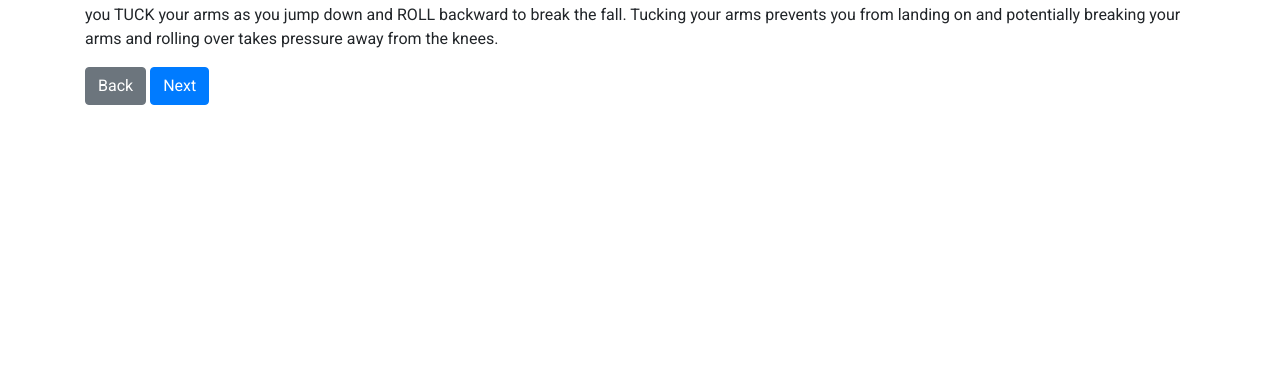
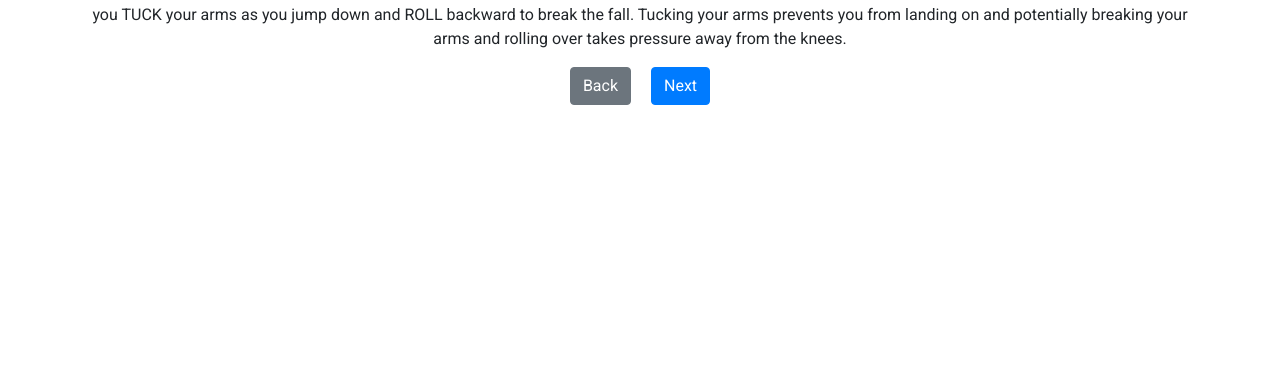
Before and after one commit to vanessazhangyq/rockclimbing101, a Flask app: page /safety/1 in a window 1280 px wide. Shown: the part 433-800 px from the top of the page. Run offline with Flask 3, Linux system fonts and the light colour scheme; some libraries are stand-ins or nearby versions.

Commit message:
format update

```diff
--- a/static/main.css
+++ b/static/main.css
@@ -21,6 +21,38 @@ body {
 .home-details {
     color: grey;
     text-align: center;
+}
+
+.safety-lesson {
+    display: flex;
+    flex-direction: column;
+    align-items: center;
+    text-align: center;
+}
+
+.lesson-title, .lesson-text, .quiz-section {
+    width: 100%;
+}
+
+/* Additional styles for the quiz form and navigation buttons */
+.quiz-form {
+    display: flex;
+    flex-direction: column;
+    align-items: center;
+}
+
+.quiz-form button, .navigation-buttons a {
+    margin-top: 10px; /* Space above the buttons */
+}
+
+.navigation-buttons {
+    display: flex;
+    justify-content: center;
+    width: 100%;
+}
+
+.navigation-buttons a {
+    margin: 0 10px; /* Spacing between buttons */
 }
 
 .draggable-items {
--- a/templates/home.html
+++ b/templates/home.html
@@ -8,7 +8,7 @@
         <img class="home-icon mx-auto d-block" src="https://cdn4.iconfinder.com/data/icons/sport-and-games-with-alphabet-r-part-2-of-3/337/sport-r-3-4-512.png" alt="Rock Climbing Icon"> <!-- Added mx-auto and d-block to center the image -->
         <p class="lead home-details">Your ultimate online rock climbing guide, offering rock climbing facts and tips for beginners eager to ascend with confidence.</p>
         <hr class="my-4">
-        <a class="btn btn-primary btn-lg" href="{{ url_for('safety', lesson_id='1') }}" role="button">Learn How to Climb in 10 minutes</a>
+        <a class="btn btn-primary btn-lg" href="{{ url_for('safety', lesson_id=1) }}" role="button">Learn How to Climb in 10 minutes</a>
     </div>
 </div>
 {% endblock %}
--- a/templates/safety.html
+++ b/templates/safety.html
@@ -2,6 +2,7 @@
 
 {% block content %}
 <div class="safety-lesson">
+    <div class ="content center">
         <h1 class="lesson-title">{{ lesson.title }}</h1>
 
         <!-- Display the lesson's media or video -->
@@ -66,6 +67,7 @@
         </div>
 
         <!-- Navigation for next/back lesson -->
+        <div class="navigation-buttons">
             {% if previous_lesson_url %}
                 <a href="{{ previous_lesson_url }}" class="btn btn-secondary">Back</a>
             {% endif %}
@@ -74,4 +76,6 @@
                 <a href="{{ next_lesson_url }}" class="btn btn-primary">Next</a>
             {% endif %}
         </div>
+    </div>
+</div>
 {% endblock %}
```
Lines whose indentation alone changed are shown as unchanged.
